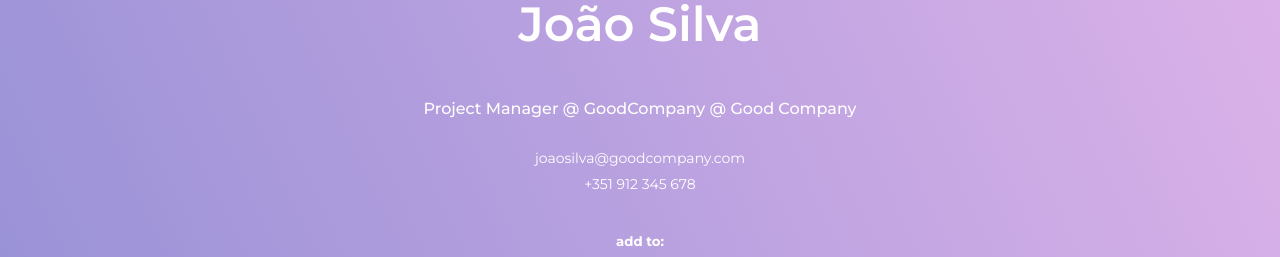
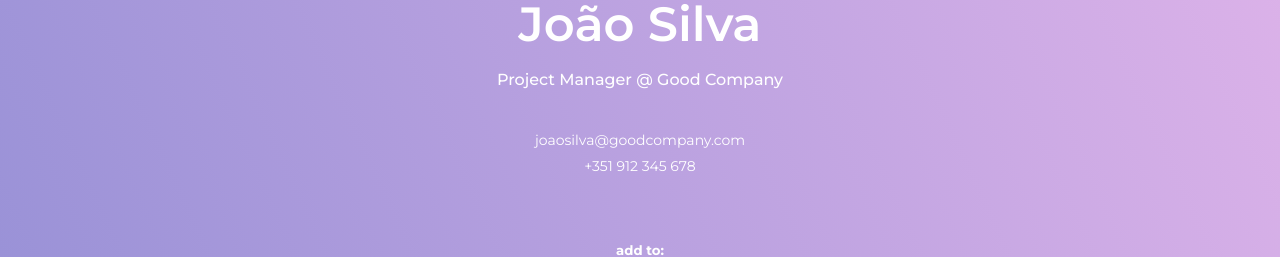
Before and after one commit to hackamole/lastcard-client, a Next.js app: page /card in a window 1280 px wide. Shown: the part 405-662 px from the top of the page. Built offline with nearby package versions, Linux system fonts and the light colour scheme; some icons are missing.

Commit message:
More css styles

```diff
--- a/components/profile.js
+++ b/components/profile.js
@@ -10,11 +10,21 @@ const Profile = styled.section`
   padding: 4rem 2rem;
   text-align: center;
 
-  > p {
-  display: flex;
-  justify-content: center;
-  flex-direction: column;
-  font-size: .875rem;
+  h1.name {
+    margin-bottom: .25rem;
+  }
+
+  h2.title {
+    margin-bottom: 1.5rem;
+  }
+
+  > p.contacts {
+    display: flex;
+    justify-content: center;
+    flex-direction: column;
+    font-size: .875rem;
+    font-weight: 400;
+    margin-bottom: 2.5rem;
 
     > span {
       margin: .25rem;
@@ -40,9 +50,9 @@ export default ({user}) => (
     <div>
       <img src="/static/images/profile_m.png" alt="profile avatar"/>
     </div>
-    <h1>{user.name}</h1>
-    <h2>{user.title} @ {user.company}</h2>
-    <p>
+    <h1 className="name">{user.name}</h1>
+    <h2 className="title">{user.title} @ {user.company}</h2>
+    <p className="contacts">
       <span>{user.contacts.email}</span>
       <span>{user.contacts.phone}</span>
     </p>
--- a/pages/card.js
+++ b/pages/card.js
@@ -6,7 +6,7 @@ import Takeover from '../components/takeover'
 
 const user = {
   name: 'João Silva',
-  title: 'Project Manager @ GoodCompany',
+  title: 'Project Manager',
   company: 'Good Company',
   contacts: {
     phone: '+351 912 345 678',
```
